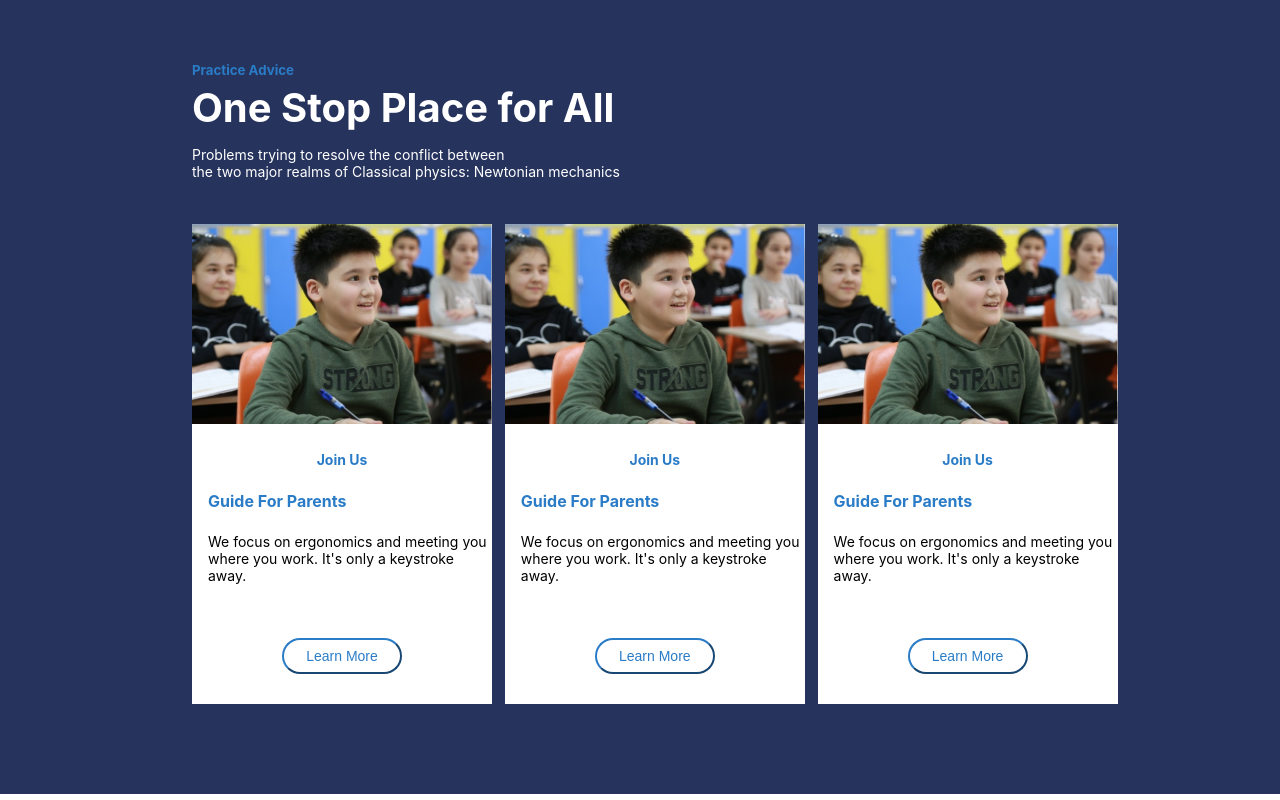
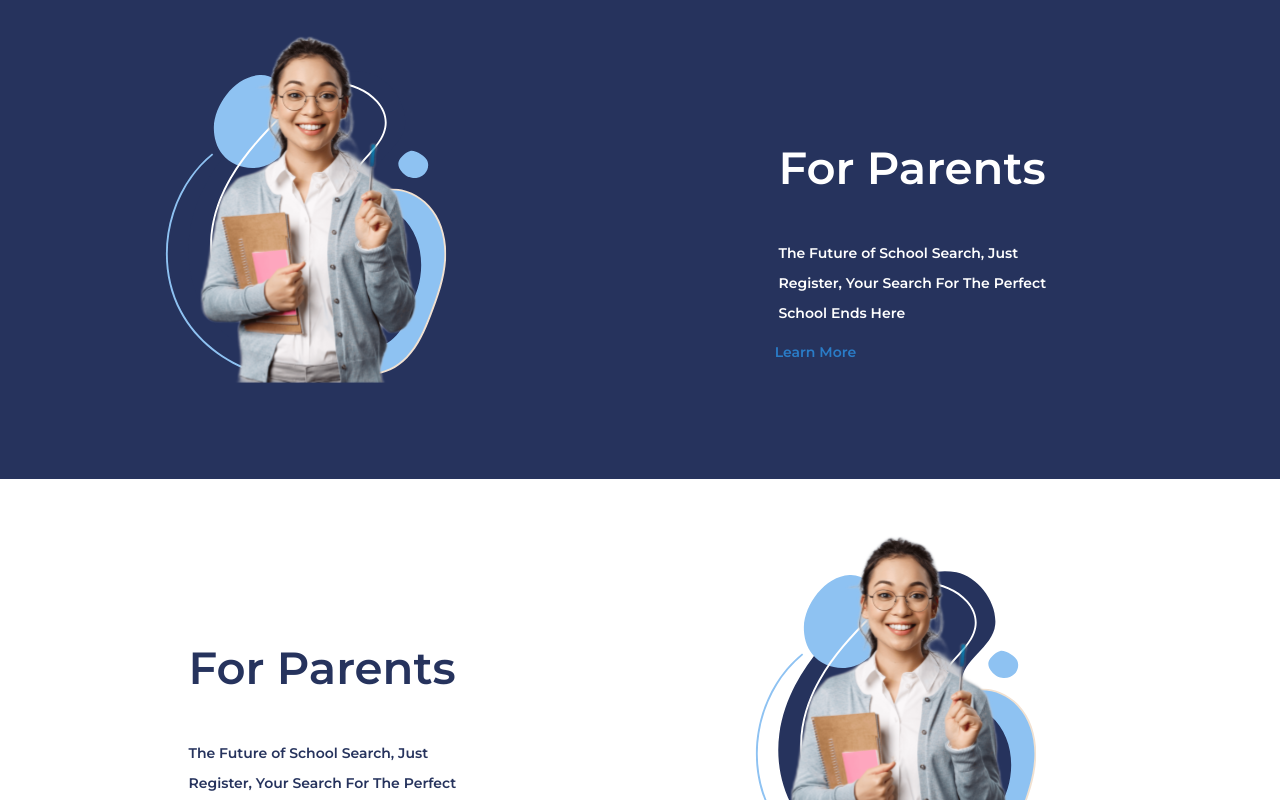
Before and after one commit to SchoolHype/schooladmissionsold, a Next.js app: page / in a window 1280 px wide. Shown: the part 840-1640 px from the top of the page. Built offline with nearby package versions, Linux system fonts and the light colour scheme.

Commit message:
added section component

```diff
--- a/Components/Section/Section.jsx
+++ b/Components/Section/Section.jsx
@@ -1,21 +1,24 @@
 import React from 'react'
-import styles from './section.module.css'
-import Image from 'next/image'
+import styles from "./section.module.css";
+import Image from "next/image";
 
-const Section = ({ imgSrc, children }) => {
+const Section= ({ children, imgSrc, reverse = false }) => {
+    let className = `${styles.section}`;
+    if (reverse) className += ` ${styles.sectionReversed}`;
+
     return (
-        <>
-            <section className={$className}>
-                <div className={styles.$textContent}>
-                    {children}
-                </div>
-                <div className={styles.$imageContent}>
-                    <Image src={imgSrc} height={500} width={500} />
-                </div>
-            </section>
+        <div className={className} >
 
-        </>
-    )
-}
+            <div className={styles.textSection}>
+                {children}
+                <a className={styles.sectionButton}> Learn More </a>
+            </div>
+
+            <div className={styles.imageSection}>
+                    <Image className={styles.img} src={imgSrc} height={400} width={400} />
+            </div>
+        </div>
+    );
+};
 
 export default Section
--- a/Components/Section/section.module.css
+++ b/Components/Section/section.module.css
@@ -1,18 +1,83 @@
-.parentsSection {
+@import url('https://fonts.googleapis.com/css2?family=Lora&family=Montserrat:wght@800&family=Poppins:wght@100;200&family=Satisfy&family=Tinos&family=Work+Sans:wght@200&display=swap');
+
+.section {
     display: flex;
     flex-direction: row;
+    padding-left: 100px;
+    height: 500px;
+    align-items: center;
+}
+
+.section .imageSection{
+    width: 50%;
+    margin-top: 0.5vh;
+}
+
+.section .textSection {
+    width: 50%;
+    color: #26335D;
+    font-family: 'Montserrat';
+    font-style: normal;
+}
+
+.section h1 {
+    font-weight: 600;
+    font-size: 45px;
+    line-height: 80px;
+    margin-left: 15%;
+    margin-top: 5%;
+}
+
+.section p {
+    font-weight: 200;
+    font-size: 14px;
+    line-height: 30px;
+    margin-right: 35%;
+    margin-left: 15%;
+    margin-top: 0%;
+}
+
+.section .textSection .sectionButton {
+    border-color: #fff;
+    padding: 8px;
+    color: #2A7CC7;
+    background-color: #fff;
+    text-align: center;
+    cursor: pointer;
+    width: 40%;
+    font-size: 14px;
+    margin-top: 8vh;
+    margin-right: 35%;
+    margin-left: 13%;
+    margin-bottom: 10%;
+}
+
+
+.sectionReversed {
+    display: flex;
+    flex-direction: row-reverse;
     padding-left: 100px;
     background-color: #26335D;
 }
 
-.parentsImageWrapper{
+.sectionReversed .textSection {
     width: 50%;
-    margin-top: 0.5vh;
-}
-
-.parentsTextWrapper {
-    width: 50%;
-    color: #ffffff;
+    color: #fff;
     font-family: 'Montserrat';
     font-style: normal;
 }
+
+.sectionReversed .textSection .sectionButton {
+    border-color: #26335D;
+    padding: 8px;
+    color: #2A7CC7;
+    background-color: #26335D;
+    text-align: center;
+    cursor: pointer;
+    width: 40%;
+    font-size: 14px;
+    margin-top: 8vh;
+    margin-right: 35%;
+    margin-left: 13%;
+    margin-bottom: 10%;
+  }
--- a/pages/index.js
+++ b/pages/index.js
@@ -14,6 +14,16 @@ export default function Home() {
         <h3>The Future of School Search, Just Register, <br /> It’s absolutely Free!</h3>
       </HeroSection>
 
+      <Section imgSrc={"/Images/section.svg"} reverse>
+        <h1>For Parents</h1>
+        <p>The Future of School Search, Just Register, Your Search For The Perfect School Ends Here</p>
+      </Section>
+
+      <Section imgSrc={"/Images/section.svg"}>
+        <h1>For Parents</h1>
+        <p>The Future of School Search, Just Register, Your Search For The Perfect School Ends Here</p>
+      </Section>
+
       <Services />
     </>
   )
```
